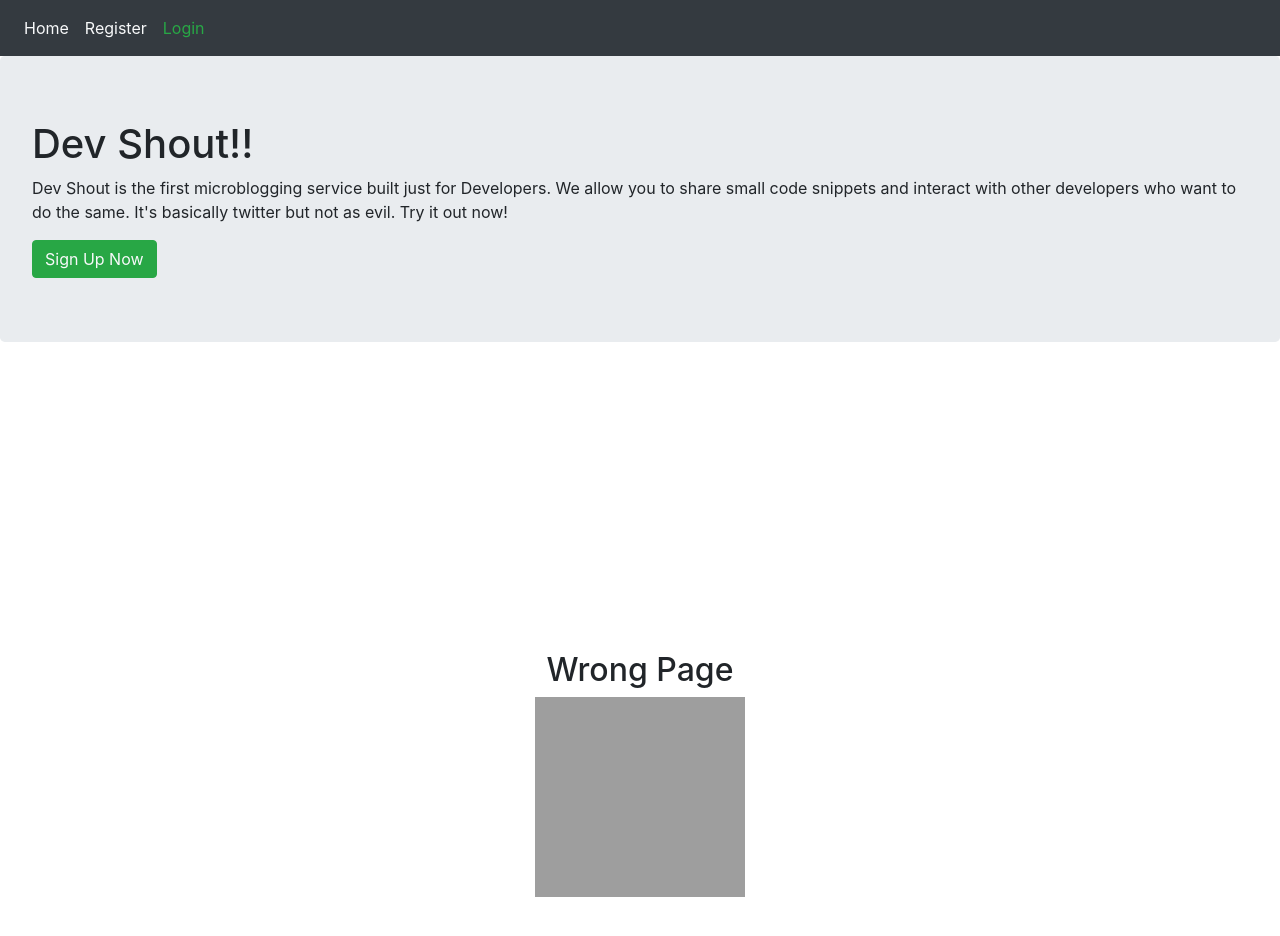
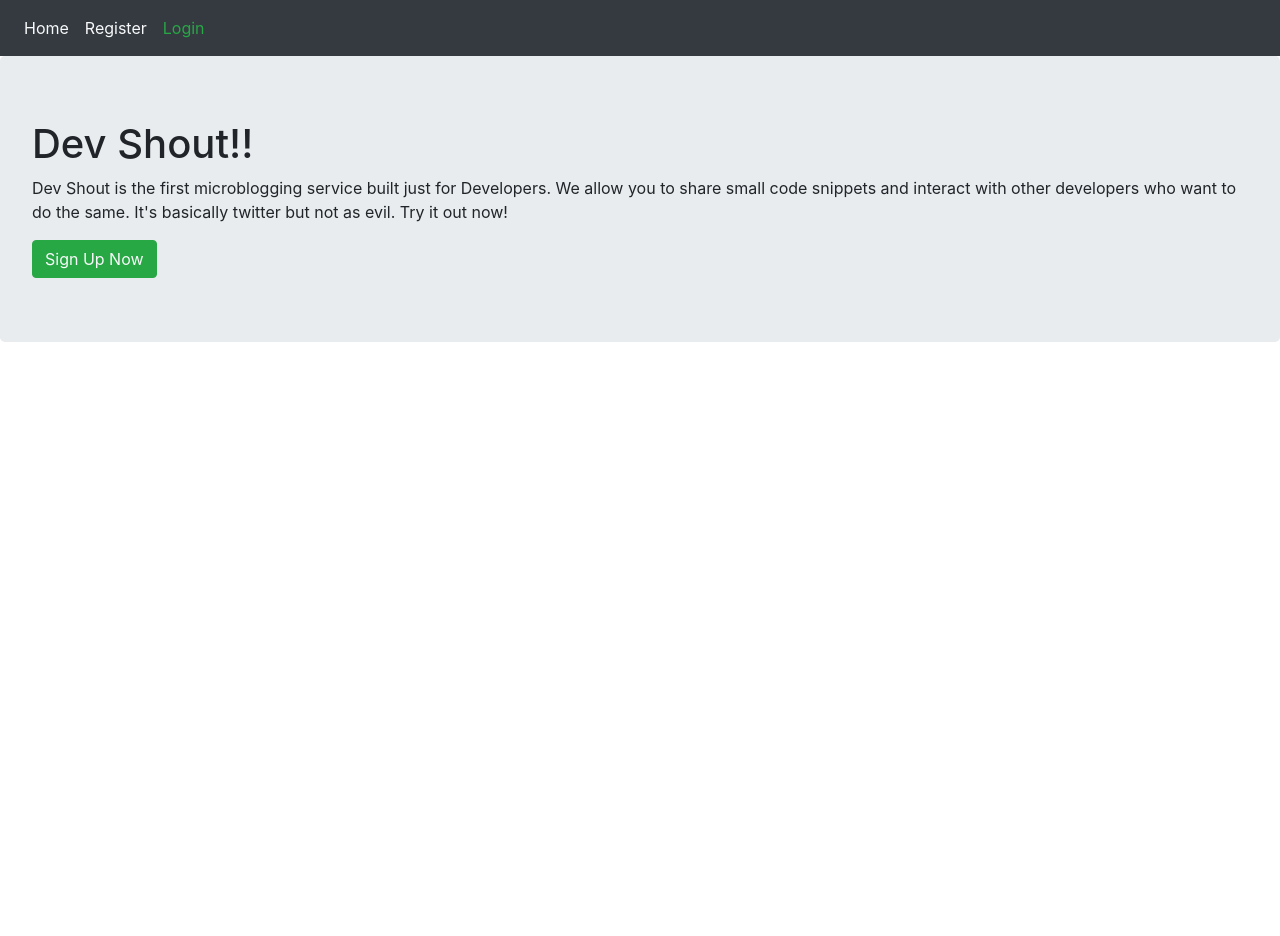
Before and after one commit to josephwhittington/weekend_project, a React (Create React App) app in the folder client/: page / in a window 1280 px wide. Shown: the top 936 px of the page. After the commit the page ends 800 px from the top, so only its background shows below. Built offline with nearby package versions, Linux system fonts and the light colour scheme; grey boxes are pictures that could not be loaded.

Commit message:
adds 404 page

```diff
--- a/client/src/components/App.js
+++ b/client/src/components/App.js
@@ -1,5 +1,5 @@
 import React, { Component } from "react";
-import { Route } from "react-router-dom";
+import { Route, Switch } from "react-router-dom";
 import Home from "./Home";
 import Login from "./Login";
 import Register from "./Register";
@@ -11,14 +11,14 @@
     render() {
         return (
             <div className="App">
-                <div id="main-section">
+                <Switch>
                     <Route path="/user/:userid" component={UserHome} />
                     <Route exact path="/login" component={Login} />
                     <Route path="/register" component={Register} />
                     <Route path="/feed" component={Feed} />
                     <Route exact path="/" component={Home} />
                     <Route component={NotFound} />
-                </div>
+                </Switch>
             </div>
         );
     }
```
